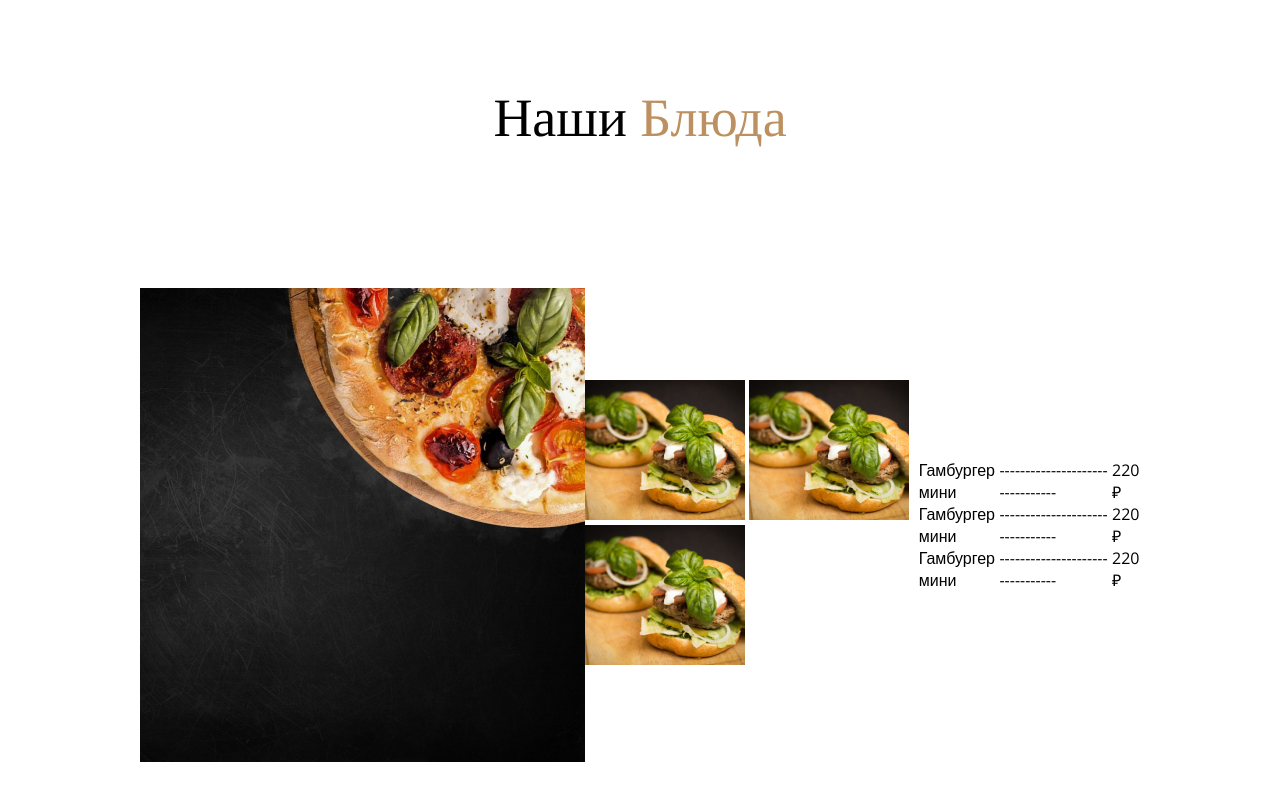
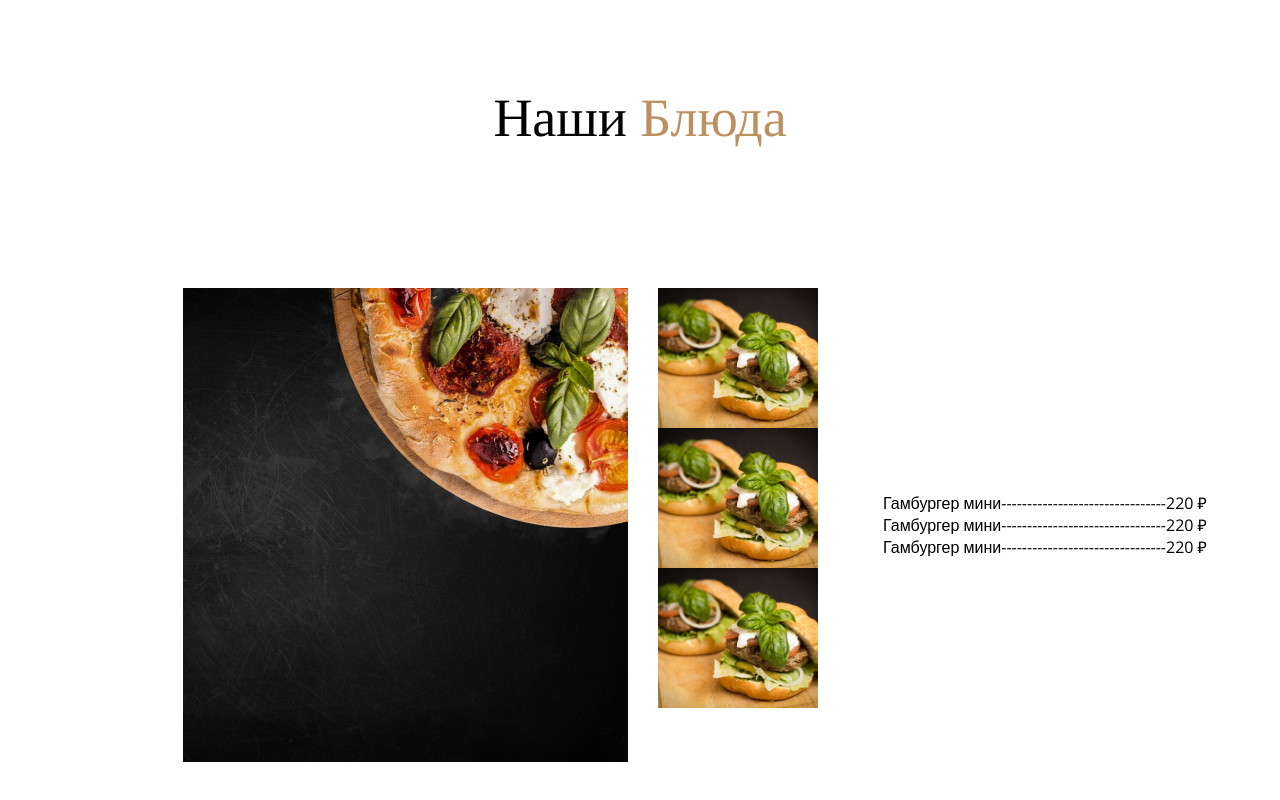
Before and after one commit to nailiya-2003/Restaurant, a plain HTML site: page index.html in a window 1280 px wide. Shown: the part 2434-3234 px from the top of the page. Drawn offline with nearby package versions, Linux system fonts and the light colour scheme.

Commit message:
Edit code

```diff
--- a/index.css
+++ b/index.css
@@ -256,7 +256,7 @@ span{
 }
 .b_items {
     display: flex;
-    justify-content: space-around                   ;
+    justify-content: space-around;                ;
     align-items: center;
 }
 .title_text {
@@ -313,7 +313,25 @@ button:hover {
     display: flex;
     align-items: center;
     justify-content: space-around;
-    margin-top: 139px;
+    width: 1140px;
+    min-height: 450px;
+}
+.gamburger_blocks {
+    display: flex;
+    justify-content: space-around;
+    width: 585px;
+}
+.pizza_img {
+    min-height: 450px;
+}
+.gamburger_img {
+    display: block;
+}
+.hamburger_images {
+    margin-left: 30px;
+}
+.gamburger_price {
+    width: 385px;
 }
 .gamburger_mini {
     display: flex;
--- a/index.html
+++ b/index.html
@@ -100,12 +100,14 @@
         <div class="container">
         <div class="ourfoods">Наши <span>Блюда</span></div>
         <div class="gamburger">
+            <div class="gamburger_blocks">
             <img src="images/pizza-4968645_1920 (1) 1.png" alt="pizza" class="pizza_img">
             <div class="hamburger_images">
             <img src="images/hamburger-494706_1920 1.png" alt="hamburger" class="gamburger_img">
             <img src="images/hamburger-494706_1920 1.png" alt="hamburger" class="gamburger_img">
             <img src="images/hamburger-494706_1920 1.png" alt="hamburger" class="gamburger_img">
           </div>
+        </div>
         <div class="gamburger_price">
             <div class="gamburger_mini">Гамбургер мини
                 <div class="dotted_line">--------------------------------</div>
```
